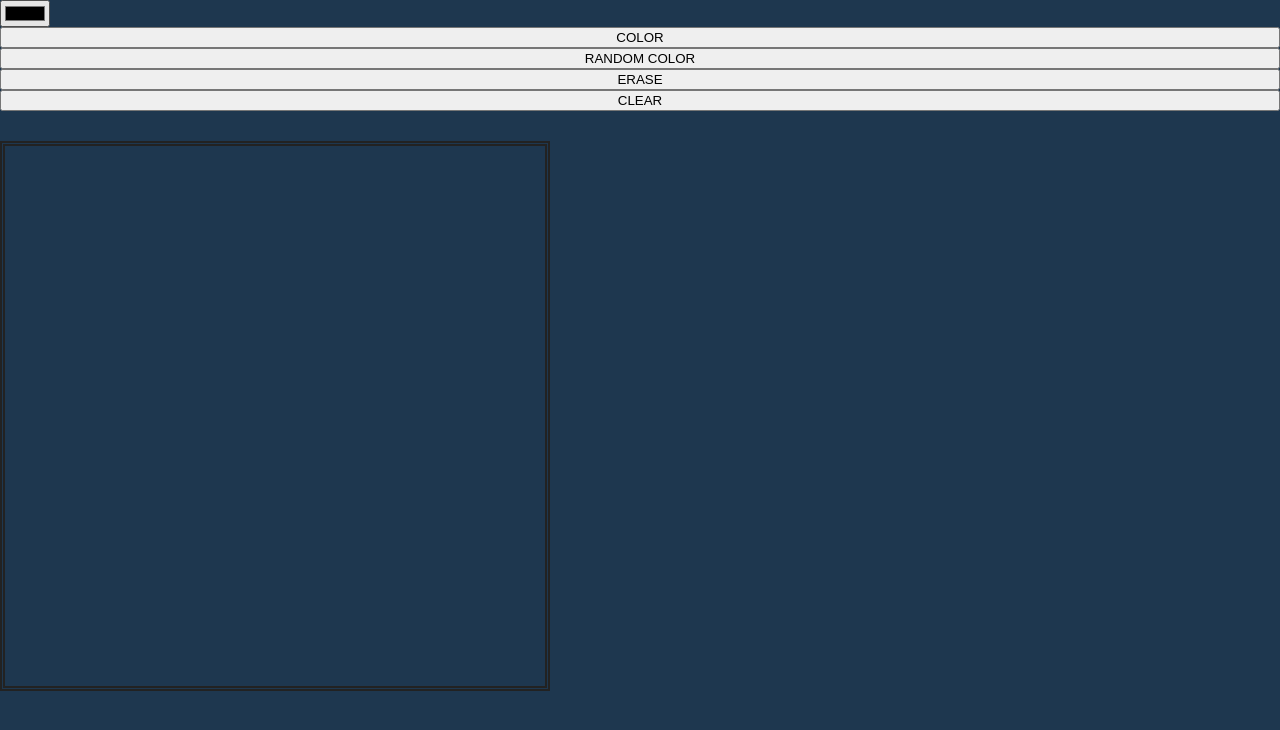
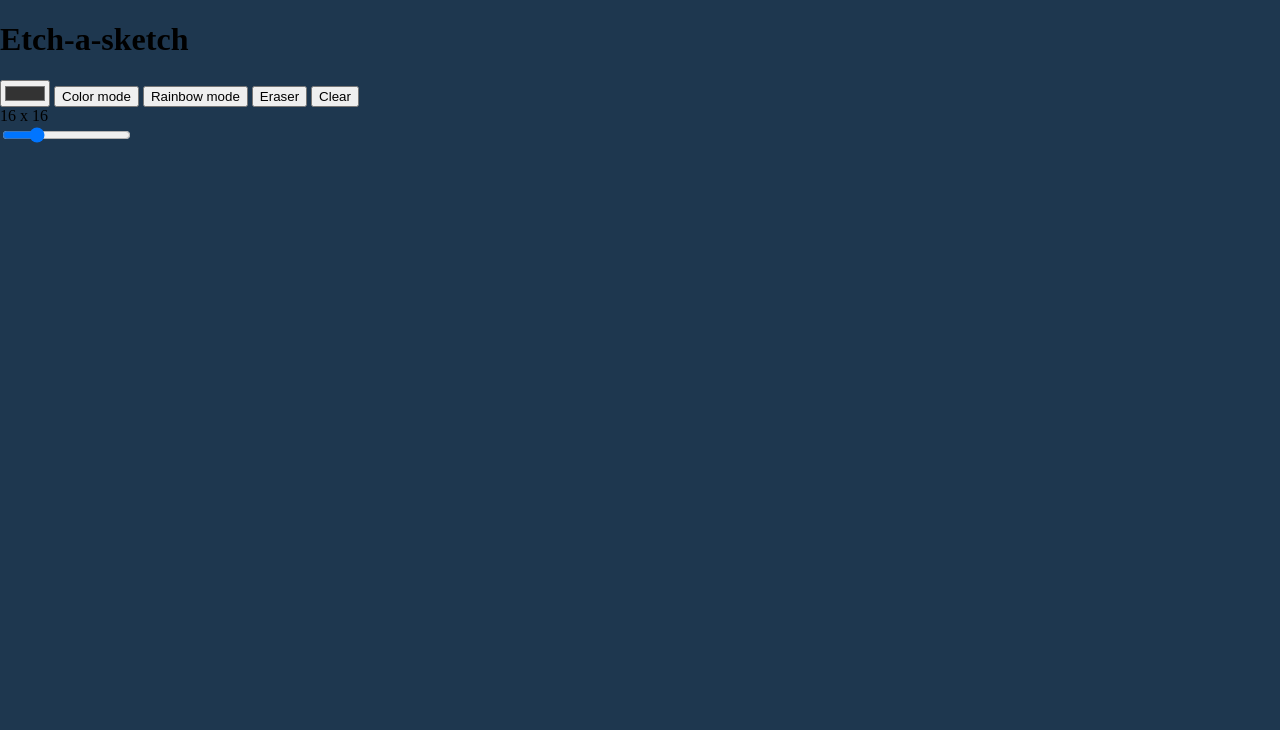
Before and after one commit to aka-Enzo/Etch-A-Sketch, a plain HTML site: page index.html in a window 1280 px wide. Drawn offline with Linux system fonts and the light colour scheme.

Commit message:
final structure update

```diff
--- a/index.html
+++ b/index.html
@@ -1,25 +1,31 @@
 <!DOCTYPE html>
 <html lang="en">
-<head>
+  <head>
     <meta charset="UTF-8">
     <meta http-equiv="X-UA-Compatible" content="IE=edge">
     <meta name="viewport" content="width=device-width, initial-scale=1.0">
+    <link rel="preconnect" href="https://fonts.googleapis.com"><link rel="preconnect" href="https://fonts.gstatic.com" crossorigin>
+    <link href="https://fonts.googleapis.com/css2?family=Raleway:ital,wght@1,500&display=swap" rel="stylesheet">
+    <link rel="preconnect" href="https://fonts.googleapis.com"><link rel="preconnect" href="https://fonts.gstatic.com" crossorigin><link href="https://fonts.googleapis.com/css2?family=Comfortaa:wght@600&display=swap" rel="stylesheet">
     <link rel="stylesheet" href="./style.css">
     <script src="./script.js" defer></script>
     <title>Etch A Sketch</title>
-</head>
-<body>
-
-    <div class="leftPanel">
-        <input id="colorPicker" type="color" value="black" />
-        <button id="color">COLOR</button>
-        <button id="random">RANDOM COLOR</button>
-        <button id="erase">ERASE</button>
-        <button id="clear">CLEAR</button>
-    </div>
-    <div class="container">
-
-    </div>
-
-</body>
+  </head>
+  <body>
+    <header class="header">
+      <h1 class="title">Etch-a-sketch</h1>
+    </header>
+    <main class="main">
+      <div class="settings">
+        <input id="colorPicker" type="color" value="#333333" />
+        <button id="colorBtn">Color mode</button>
+        <button id="rainbowBtn">Rainbow mode</button>
+        <button id="eraserBtn">Eraser</button>
+        <button id="clearBtn">Clear</button>
+        <div id="sizeValue" class="size-value">16 x 16</div>
+        <input id="sizeSlider" type="range" value="16" min="1" max="64" />
+      </div>
+      <div id="grid" class="grid"></div>
+    </main>
+  </body>
 </html>
```
